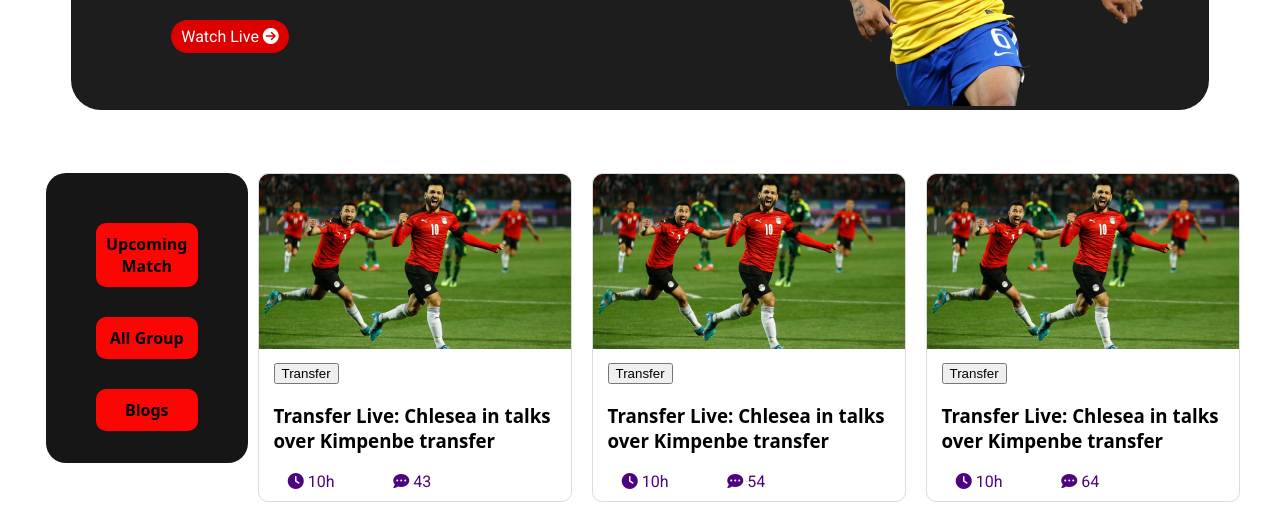
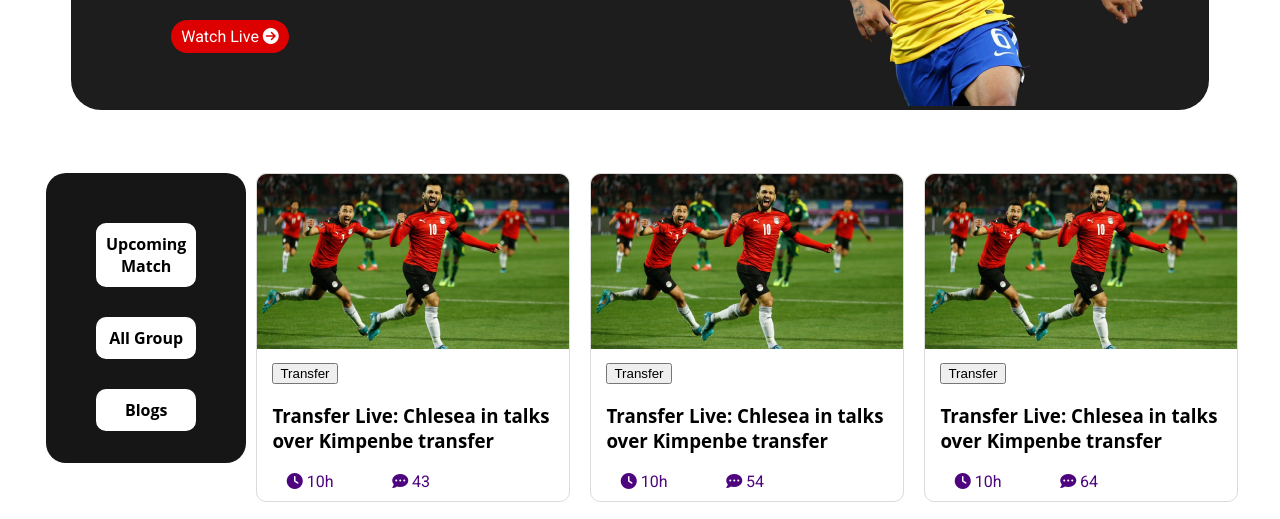
Before and after one commit to Arif351/Second-Assingment, a plain HTML site: page index.html in a window 1280 px wide. Shown: the part 279-798 px from the top of the page. Drawn offline with Linux system fonts and the light colour scheme.

Commit message:
sadfadfatferfas

```diff
--- a/style.css
+++ b/style.css
@@ -165,17 +165,17 @@ a {
     cursor: pointer;
     font-size: 15px;
     color: rgb(5, 5, 5);
-    background-color: white;
+    background-color: rgb(245, 0, 0);
 
 }
 
 .upcoming .upcoming1 a h4 {
     color: black;
-    background-color: rgb(252, 5, 5);
+    background-color: rgb(255, 255, 255);
     margin: 30px;
     padding: 10px;
     border-radius: 10px;
-    font-family: system-ui, -apple-system, BlinkMacSystemFont, 'Segoe UI', Roboto, Oxygen, Ubuntu, Cantarell, 'Open Sans', 'Helvetica Neue', sans-serif;
+    font-family: 'Open Sans';
 }
 
 .section2 {
@@ -212,7 +212,7 @@ a {
 }
 
 .img-info h3 {
-    font-family: system-ui, -apple-system, BlinkMacSystemFont, 'Segoe UI', Roboto, Oxygen, Ubuntu, Cantarell, 'Open Sans', 'Helvetica Neue', sans-serif;
+    font-family: 'Open Sans';
 }
 
 .img-info button,
```
